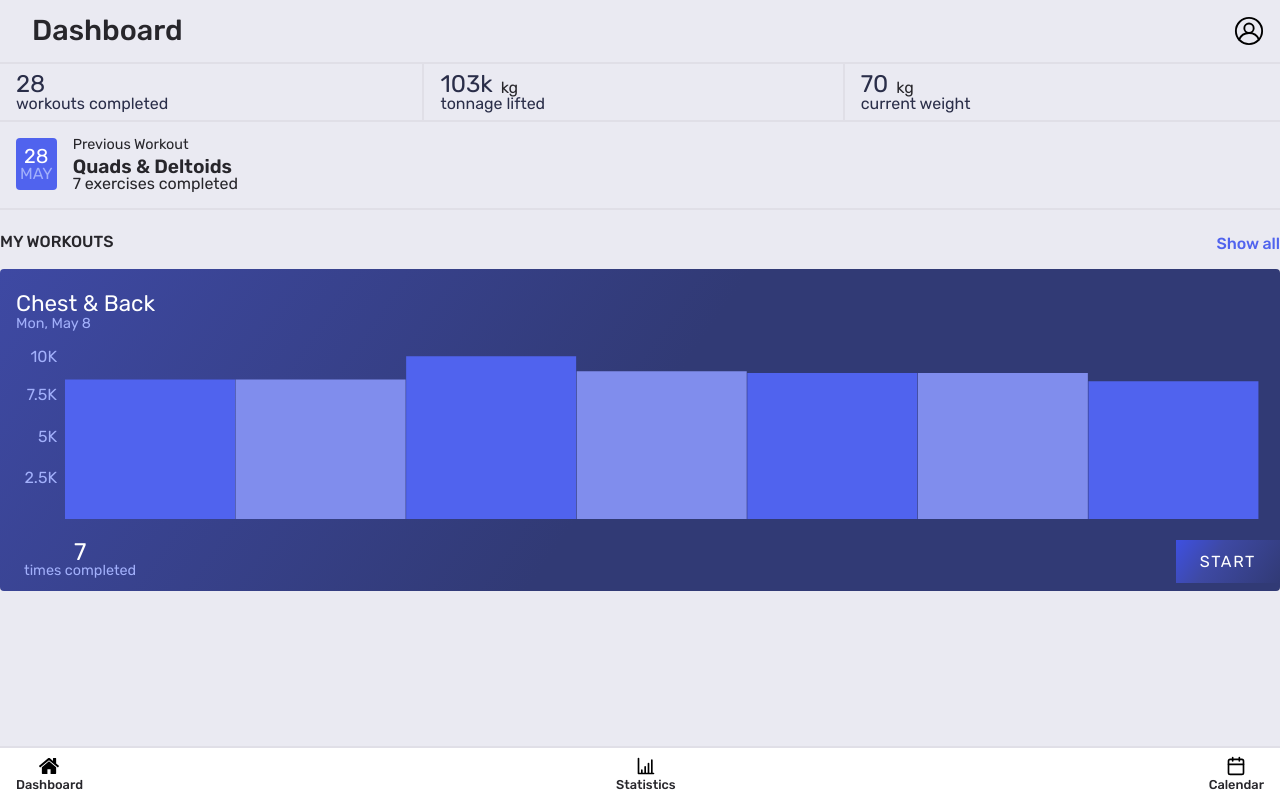
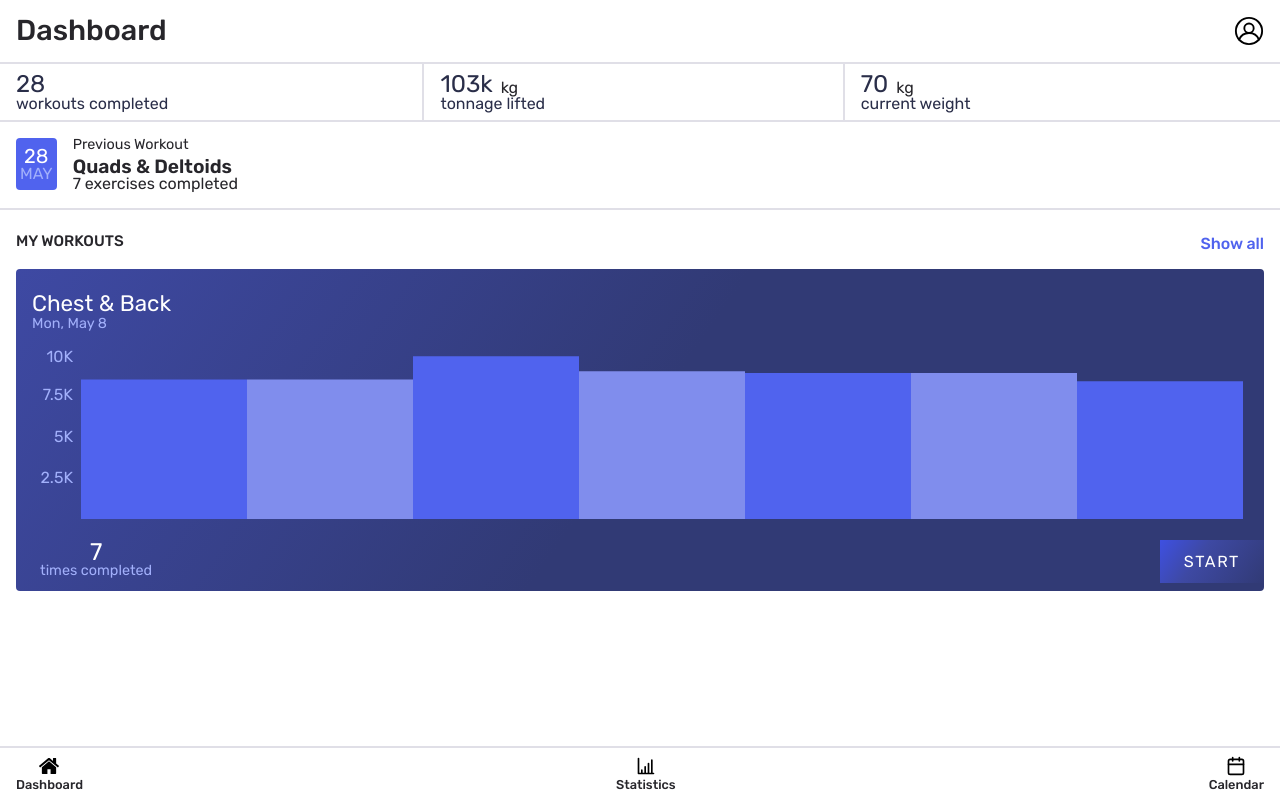
Before and after one commit to MichaelVanhoutte1/fit-avenue-frontend, a Next.js app: page /dashboard in a window 1280 px wide. Built offline with nearby package versions, Linux system fonts and the light colour scheme.

Commit message:
updated styling

```diff
--- a/components/exercise/styles.ts
+++ b/components/exercise/styles.ts
@@ -3,11 +3,11 @@ import { colors } from "../../styles/variables.styled";
 
 export const ExerciseDiv = styled.div`
     width: fill-available;
-    margin-top: 1rem;
     display: flex;
     border: 2px solid ${colors.bordergray};
     background-color: ${colors.whiteText};
     padding: 1rem;
+    margin: 1rem 1rem 0 1rem;
 `;
 
 export const ValueDiv = styled.div`
--- a/components/workout/chart/styles.ts
+++ b/components/workout/chart/styles.ts
@@ -2,7 +2,7 @@ import styled from "styled-components";
 import { colors } from "../../../styles/variables.styled";
 
 export const ChartDiv = styled.div`
-    margin-top: 1rem;
+    margin: 1rem 1rem 0 1rem;
     border-radius: 0.25rem;
     height: fit-content;
     background: -webkit-linear-gradient(325deg, rgb(62, 73, 163) 0%, rgb(49, 58, 117) 50%);
--- a/pages/dashboard.tsx
+++ b/pages/dashboard.tsx
@@ -6,7 +6,6 @@ import WorkoutChart from "../components/workout/chart";
 import {
     HeadDiv,
     WorkoutHeadDiv,
-    WorkoutText,
     WorkoutsButton,
     WorkoutsDiv,
 } from "../styles/pages/dashboard.styled";
@@ -23,7 +22,7 @@ export default function Dashboard() {
             <DashboardPreviousWorkout />
             <WorkoutsDiv>
                 <WorkoutHeadDiv>
-                    <WorkoutText>My Workouts</WorkoutText>
+                <Title isSmall content="My workouts" />
                     <Link href='/workouts'>
                     <WorkoutsButton>Show all</WorkoutsButton>
                     </Link>
--- a/styles/globals.css
+++ b/styles/globals.css
@@ -10,7 +10,7 @@ html,
 body {
   max-width: 100vw;
   overflow-x: hidden;
-  background-color: #eaeaf2;
+  background-color: white;
   font-family: 'Rubik', sans-serif;
 }
 
--- a/styles/pages/dashboard.styled.ts
+++ b/styles/pages/dashboard.styled.ts
@@ -9,21 +9,17 @@ export const WorkoutHeadDiv = styled.div`
     margin: 1.5rem 0 1rem;
 `;
 
-export const WorkoutText = styled.p`
-    text-transform: uppercase;
-    font-weight: 500;
-`;
-
 export const WorkoutsButton = styled.button`
     background-color: transparent;
     color: ${colors.purple};
     border: none;
     font-weight: 500;
     font-size: 1rem;
+    margin-right: 1rem;
 `;
 
 export const HeadDiv = styled.div`
-    margin: 1rem ;
+    margin: 1rem 1rem 1rem 0 ;
     display: flex;
     justify-content: space-between;
 `;
--- a/styles/pages/workouts.tsx
+++ b/styles/pages/workouts.tsx
@@ -19,7 +19,7 @@ export const ActionButton = styled.button`
 `;
 
 export const HeadDiv = styled.div`
-    margin: 1rem 0;
+    margin: 1rem;
     display: flex;
     justify-content: space-between;
 `;
```
Also changed, not shown: pages/workout/[param].tsx (+6 -5 lines), styles/pages/workout.tsx (+1 -6 lines).
